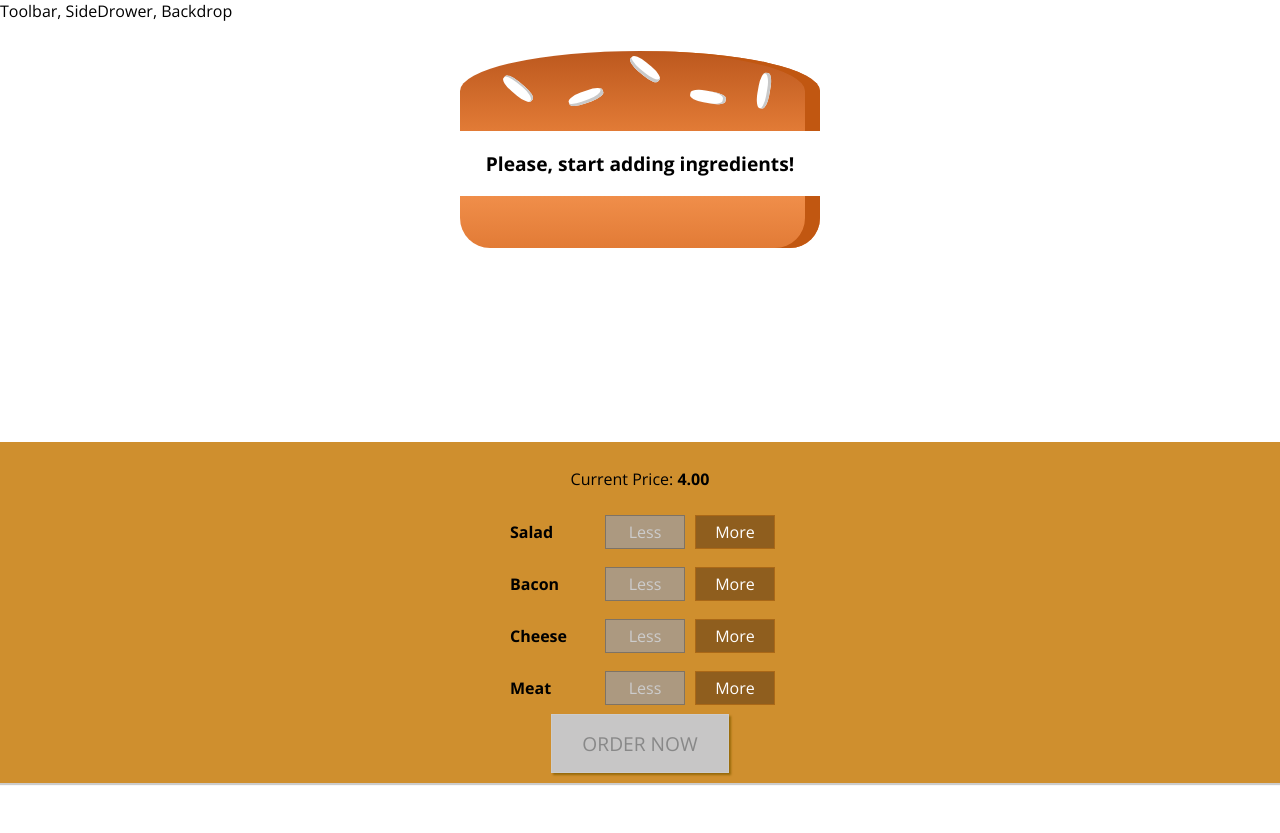
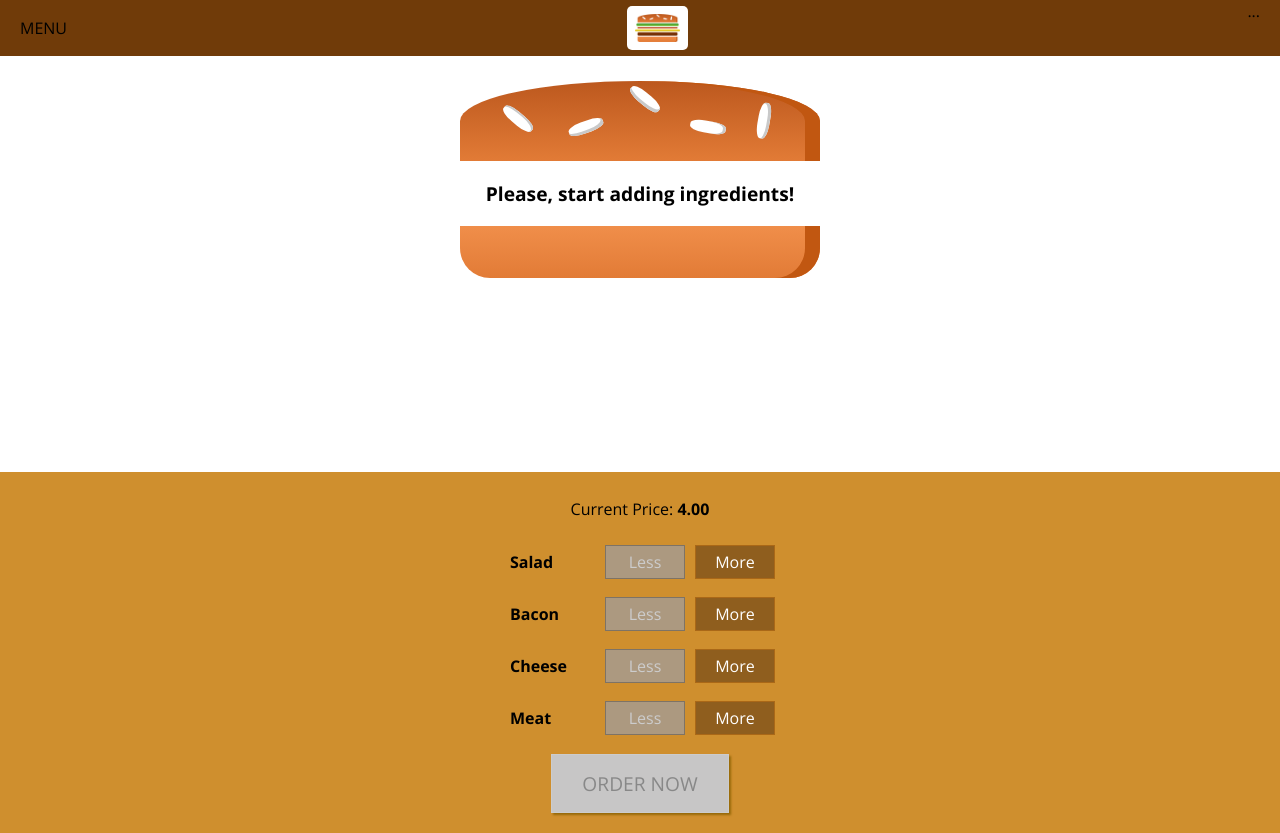
Before and after one commit to mjormy/burger-builder, a React (Create React App) app: page / in a window 1280 px wide. Before the commit the page ends 800 px from the top, so only its background shows below. Built offline with nearby package versions, Linux system fonts and the light colour scheme.

Commit message:
Agrega menú con imagen de logo

```diff
--- a/src/components/Burger/BuildControls/BuildControls.module.css
+++ b/src/components/Burger/BuildControls/BuildControls.module.css
@@ -18,6 +18,7 @@
   font-family: inherit;
   font-size: 1.2em;
   padding: 15px 30px;
+  margin: 10px;
   box-shadow: 2px 2px 2px #966909;
 }
 
--- a/src/components/Layout/Layout.js
+++ b/src/components/Layout/Layout.js
@@ -2,10 +2,11 @@
 
 import Aux from '../../hoc/Aux';
 import classes from './Layout.module.css'
+import Toolbar from '../Navigation/Toolbar/Toolbar';
 
 const layout = (props) => (
     <Aux>
-        <div>Toolbar, SideDrower, Backdrop</div>
+        <Toolbar />
         <main className={classes.Content}>
             {props.children}
         </main>
--- a/src/components/Layout/Layout.module.css
+++ b/src/components/Layout/Layout.module.css
@@ -1,3 +1,3 @@
 .Content {
-  margin-top: 20px;
+  margin-top: 72px;
 }
--- /dev/null
+++ b/src/components/Logo/Logo.js
@@ -0,0 +1,12 @@
+import React from 'react';
+
+import classes from './Logo.module.css';
+import burgerLogo from '../../assets/images/burger-logo.png';
+
+const logo = (props) => (
+  <div className={classes.Logo}>
+    <img src={burgerLogo} alt="The Bestest Burger" />
+  </div>
+);
+
+export default logo;
--- /dev/null
+++ b/src/components/Logo/Logo.module.css
@@ -0,0 +1,11 @@
+.Logo {
+  background-color: white;
+  padding: 8px;
+  height: 80%;
+  box-sizing: border-box;
+  border-radius: 5px;
+}
+
+.Logo img {
+  height: 100%;
+}
--- /dev/null
+++ b/src/components/Navigation/Toolbar/Toolbar.js
@@ -0,0 +1,16 @@
+import React from 'react';
+
+import classes from './Toolbar.module.css'
+import Logo from '../../Logo/Logo';
+
+const toolbar = (props) => (
+  <header className={classes.Toolbar}>
+    <div>MENU</div>
+    <Logo />
+    <nav>
+      ...
+    </nav>
+  </header>
+);
+
+export default toolbar;
--- /dev/null
+++ b/src/components/Navigation/Toolbar/Toolbar.module.css
@@ -0,0 +1,18 @@
+.Toolbar {
+  height: 56px;
+  width: 100%;
+  position: fixed;
+  top: 0;
+  left: 0;
+  background-color: #703b09;
+  display: flex;
+  justify-content: space-between;
+  align-items: center;
+  padding: 0 20px;
+  box-sizing: border-box;
+  z-index: 90;
+}
+
+.Toolbar nav {
+  height: 100%;
+}
```
Also changed, not shown: src/assets/images/burger-logo.png (added).
